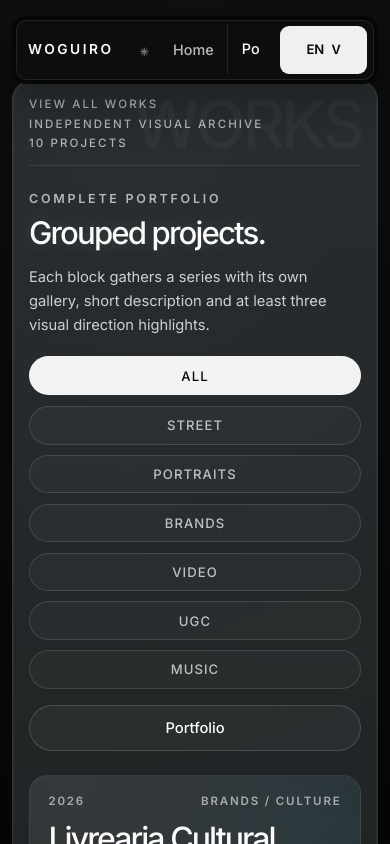
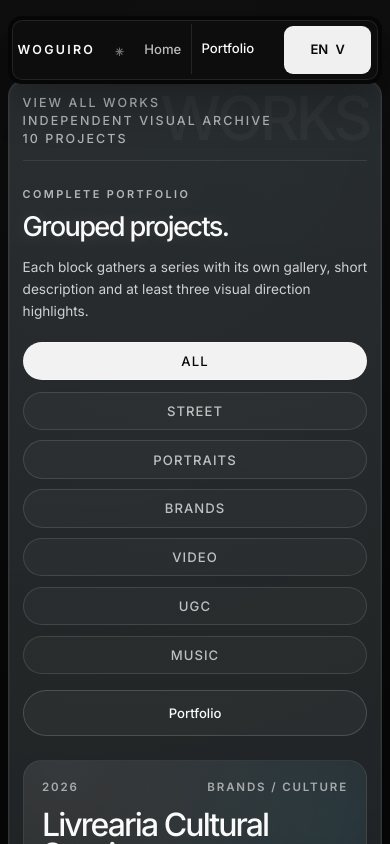
Before and after one commit to MatheusMaxs/Woguiro, a React (Vite) app: page /works in a window 390 px wide. Shown: the top 844 px of the page. Built offline with nearby package versions, Linux system fonts and the light colour scheme.

Commit message:
Add full responsive polish with new 480px breakpoint across all sections

```diff
--- a/src/styles/hero.css
+++ b/src/styles/hero.css
@@ -783,3 +783,69 @@
     right: 0;
   }
 }
+
+@media (max-width: 480px) {
+  .hero {
+    --hero-top: 0.85rem;
+    --hero-left: 0.85rem;
+  }
+
+  .hero-navbar {
+    gap: 0.65rem 0.8rem;
+  }
+
+  .nav-column-title {
+    font-size: 0.85rem;
+  }
+
+  .nav-link {
+    font-size: 0.78rem;
+  }
+
+  .hero-utilities {
+    left: 0.85rem;
+    right: 0.85rem;
+    gap: 0.6rem;
+  }
+
+  .hero-content-group {
+    left: 0.85rem;
+    right: 0.85rem;
+    bottom: 1rem;
+    gap: 0.6rem;
+  }
+
+  .hero-title {
+    font-size: clamp(1.4rem, 9.8vw, 1.72rem);
+    letter-spacing: 0.08em;
+    text-indent: 0.08em;
+  }
+
+  .hero-tagline {
+    font-size: clamp(0.85rem, 4.6vw, 1rem);
+    max-width: 14rem;
+  }
+
+  .hero-location {
+    font-size: clamp(1.3rem, 7.2vw, 1.7rem);
+  }
+
+  .hero-copy-frame {
+    padding: 0.75rem 0.85rem 0.85rem;
+  }
+
+  .clock-pill,
+  .lang-trigger {
+    min-height: 1.7rem;
+    font-size: 0.76rem;
+  }
+
+  .clock-readout {
+    font-size: 0.82rem;
+  }
+
+  .hero-cta {
+    padding: 0.7rem 0.85rem;
+    font-size: 0.85rem;
+  }
+}
--- a/src/styles/home.css
+++ b/src/styles/home.css
@@ -2563,6 +2563,13 @@
     min-height: min(62svh, 34rem);
   }
 
+  .media-lightbox-close {
+    top: 0.6rem;
+    right: 0.6rem;
+    padding: 0.65rem 0.9rem;
+    font-size: 0.78rem;
+  }
+
   .media-lightbox-caption {
     align-items: flex-start;
     flex-direction: column;
@@ -2599,6 +2606,112 @@
 
   .floating-orb {
     opacity: 0.36;
+  }
+}
+
+@media (max-width: 480px) {
+  .home-sections {
+    gap: 0.85rem;
+  }
+
+  .home-section {
+    padding-inline: 0.5rem;
+  }
+
+  .section-shell {
+    padding: 0.85rem;
+    border-radius: 1rem;
+  }
+
+  .section-ghost {
+    top: 0.75rem;
+    right: 0.75rem;
+    font-size: clamp(2.8rem, 17vw, 3.8rem);
+  }
+
+  .section-title {
+    font-size: clamp(1.35rem, 8vw, 1.7rem);
+  }
+
+  .section-body,
+  .work-card-subtitle,
+  .works-focus-description,
+  .about-discipline-card p,
+  .contact-info-note,
+  .contact-channel-link span,
+  .about-stat-label,
+  .about-spec-card span {
+    font-size: 0.85rem;
+  }
+
+  .section-meta-row {
+    gap: 0.2rem;
+  }
+
+  .section-meta-row span {
+    font-size: 0.78rem;
+  }
+
+  .works-project-mosaic {
+    grid-auto-rows: clamp(6rem, 34vw, 8rem);
+  }
+
+  .works-project-mosaic--vertical-strip {
+    grid-auto-rows: clamp(7rem, 48vw, 10rem);
+  }
+
+  .project-case-hero {
+    height: clamp(16rem, 82vw, 22rem);
+  }
+
+  .project-case-hero-copy h1 {
+    font-size: clamp(1.8rem, 16vw, 2.4rem);
+  }
+
+  .project-case-gallery {
+    grid-auto-rows: clamp(11rem, 70vw, 14rem);
+  }
+
+  .media-lightbox-frame {
+    min-height: min(50svh, 24rem);
+  }
+
+  .media-lightbox-frame img,
+  .media-lightbox-frame video {
+    max-height: min(60svh, 30rem);
+  }
+
+  .media-lightbox-close {
+    padding: 0.6rem 0.85rem;
+    font-size: 0.72rem;
+  }
+
+  .section-kicker {
+    font-size: 0.68rem;
+  }
+
+  .pill-button,
+  .primary-button,
+  .ghost-button,
+  .meta-link {
+    font-size: 0.82rem;
+  }
+
+  .works-archive-item figcaption strong {
+    font-size: 0.82rem;
+  }
+
+  .works-archive-item figcaption span {
+    font-size: 0.65rem;
+  }
+
+  .about-stat-value {
+    font-size: 1.2rem;
+  }
+
+  .contact-channel-link {
+    padding: 0.6rem 0.85rem;
+    font-size: 0.85rem;
   }
 }
 
--- a/src/styles/loading.css
+++ b/src/styles/loading.css
@@ -70,3 +70,18 @@
     letter-spacing: 0.12em;
   }
 }
+
+@media (max-width: 480px) {
+  .loading-screen-panel {
+    gap: 0.85rem;
+    padding: 1rem;
+  }
+
+  .loading-screen-title {
+    font-size: clamp(2rem, 11vw, 3rem);
+  }
+
+  .loading-screen-topline {
+    gap: 0.5rem;
+  }
+}
--- a/src/styles/site-nav.css
+++ b/src/styles/site-nav.css
@@ -263,10 +263,41 @@
     font-size: 0.9rem;
   }
 
+  .site-nav-dropdown {
+    position: fixed;
+    top: auto;
+    left: 0.75rem;
+    right: 0.75rem;
+    width: auto;
+    min-width: 0;
+    transform-origin: top center;
+  }
+
+  .site-nav-item:last-child .site-nav-dropdown {
+    left: 0.75rem;
+    right: 0.75rem;
+  }
+
   .site-nav-language .lang-trigger {
     min-width: 5.4rem;
     min-height: 3rem;
     padding: 0 0.75rem;
+  }
+}
+
+@media (max-width: 480px) {
+  .site-nav {
+    width: calc(100% - 1rem);
+  }
+
+  .site-nav-logo {
+    padding: 0 0.6rem;
+    font-size: 0.78rem;
+  }
+
+  .site-nav-link {
+    padding: 0 0.6rem;
+    font-size: 0.82rem;
   }
 }
 
```
